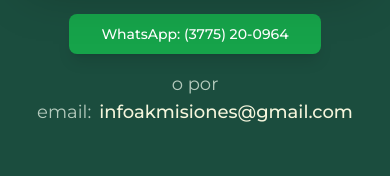
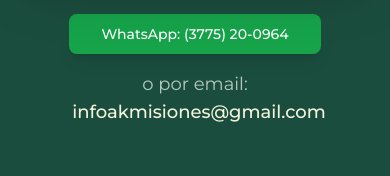
Before and after one commit to fakux18/item-inquiry-hub, a React (Vite) app: page / in a window 390 px wide. Shown: the part 1088-1264 px from the top of the page. Built offline with nearby package versions, Linux system fonts and the light colour scheme; no server answers; the database is empty.

Commit message:
zzzzz
xd

```diff
--- a/src/components/home/HeroSection.tsx
+++ b/src/components/home/HeroSection.tsx
@@ -52,7 +52,7 @@ const HeroSection = () => {
             >
               WhatsApp: (3775) 20-0964
             </Button>
-            <div className="text-lg text-light-gray">
+            <div className="text-lg flex flex-col sm:flex-row text-light-gray">
               <span className="opacity-75">o por email:</span>
               <a
                 href="mailto:infoakmisiones@gmail.com"
```
